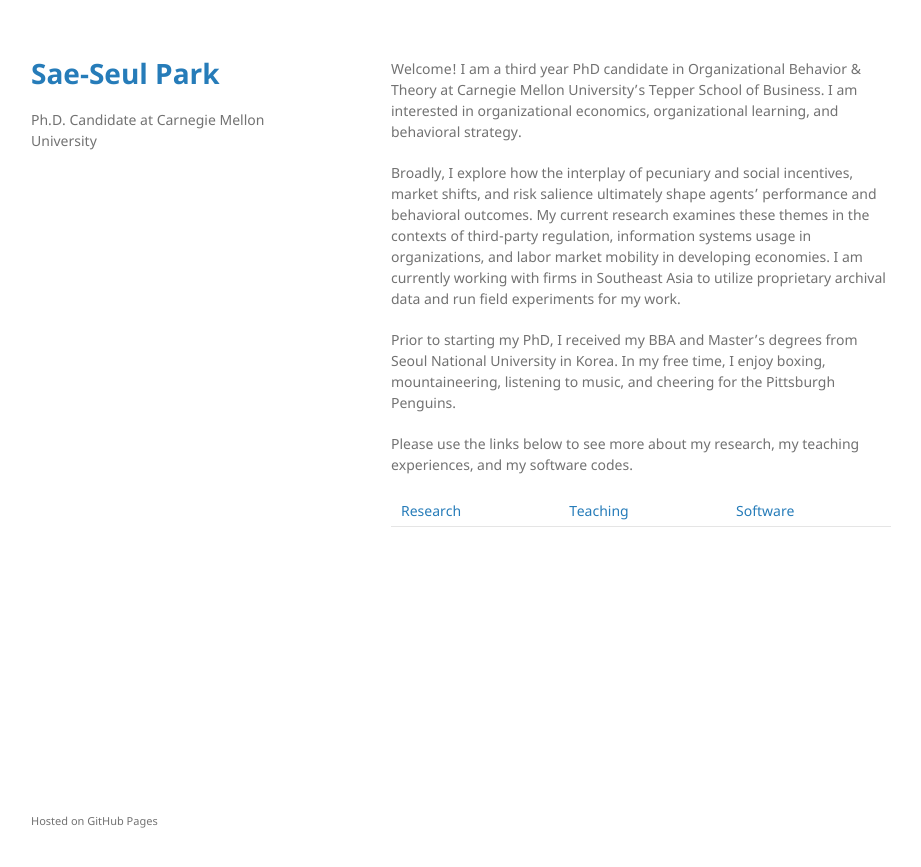
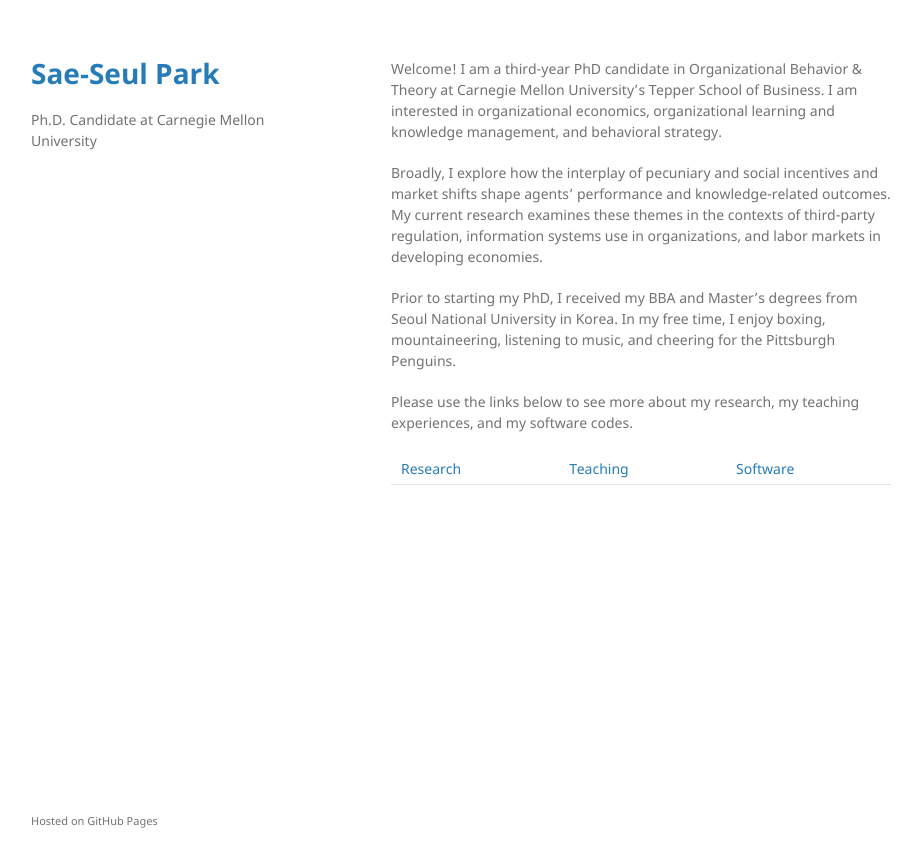
Before and after one commit to saepark/saepark.github.io, a Jekyll site: the page built from index.md, in a window 1280 px wide. Shown: the top 867 px of the page, without its empty margins (179-1100 px from the left). Built offline with Jekyll 4.4.1, drawn with Linux system fonts in a browser that asks for light colours; our own code applies the rules of GitHub Pages for plain Markdown files.

Commit message:
Update index.md

```diff
--- a/index.md
+++ b/index.md
@@ -1,6 +1,6 @@
-Welcome! I am a third year PhD candidate in Organizational Behavior & Theory at Carnegie Mellon University's Tepper School of Business. I am interested in organizational economics, organizational learning, and behavioral strategy.
+Welcome! I am a third-year PhD candidate in Organizational Behavior & Theory at Carnegie Mellon University's Tepper School of Business. I am interested in organizational economics, organizational learning and knowledge management, and behavioral strategy.
 
-Broadly, I explore how the interplay of pecuniary and social incentives, market shifts, and risk salience ultimately shape agents' performance and behavioral outcomes. My current research examines these themes in the contexts of third-party regulation, information systems usage in organizations, and labor market mobility in developing economies. I am currently working with firms in Southeast Asia to utilize proprietary archival data and run field experiments for my work.
+Broadly, I explore how the interplay of pecuniary and social incentives and market shifts shape agents' performance and knowledge-related outcomes. My current research examines these themes in the contexts of third-party regulation, information systems use in organizations, and labor markets in developing economies.
 
 Prior to starting my PhD, I received my BBA and Master's degrees from Seoul National University in Korea. In my free time, I enjoy boxing, mountaineering, listening to music, and cheering for the Pittsburgh Penguins.
 
```
